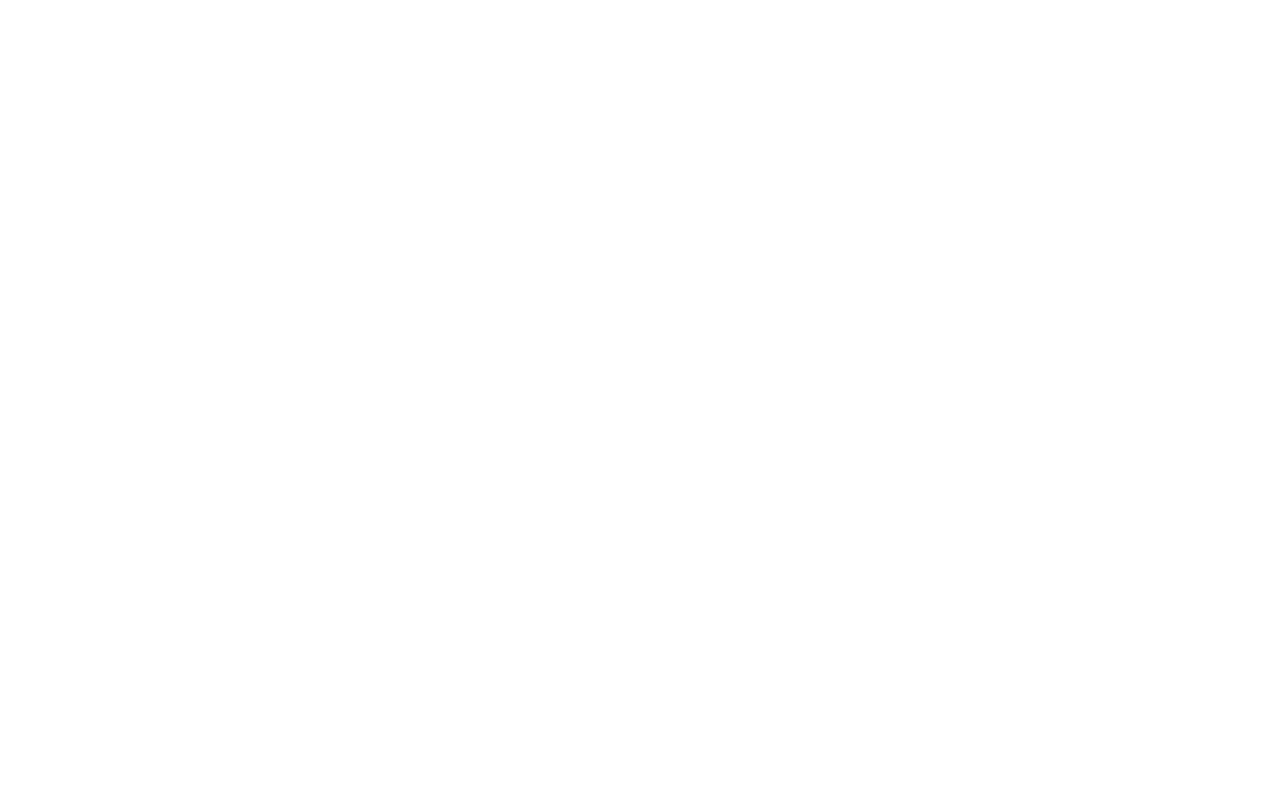
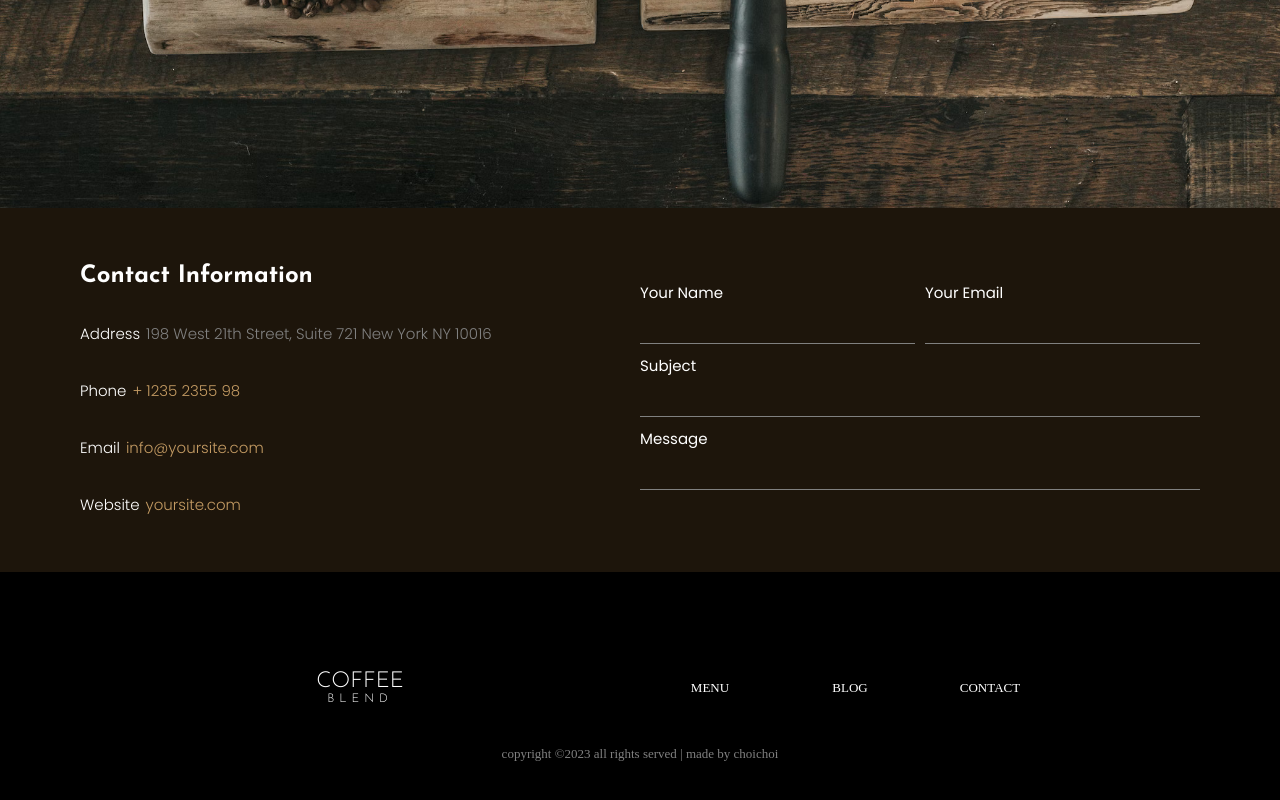
Before and after one commit to 1ChoiChoi2/1_CoffeeShop, a React (Create React App) app: page /contact in a window 1280 px wide. Shown: the part 592-1392 px from the top of the page. Before the commit the page ends 800 px from the top, so only its background shows below. Built offline with nearby package versions, Linux system fonts and the light colour scheme.

Commit message:
Adding Contact Page

```diff
--- a/src/pages/Contact.jsx
+++ b/src/pages/Contact.jsx
@@ -1,9 +1,60 @@
-import React from 'react'
+import React from "react";
+import Landing from "../components/Landing";
+import contactBackground from "../assets/contactBackground.jpg";
+import "../styles/Contact.css";
 
 const Contact = () => {
   return (
-    <div>Contact</div>
-  )
-}
+    <>
+      <Landing backgroundUrl={contactBackground} subtitle="Our Contact" />
+      <div id="contact">
+        <div className="container">
+          <div className="row">
+            <div className="contact__container">
+              <div className="contact__information">
+                <h4>Contact Information</h4>
+                <p className="contact__information--address">
+                  <span>Address</span>
+                  198 West 21th Street, Suite 721 New York NY 10016
+                </p>
+                <p className="contact__information--phone">
+                  <span>Phone</span>+ 1235 2355 98
+                </p>
+                <p className="contact__information--email">
+                  <span>Email</span>
+                  info@yoursite.com
+                </p>
+                <p className="contact__information--website">
+                  <span>Website</span>
+                  yoursite.com
+                </p>
+              </div>
+              <form className="contact__form">
+                <div className="contact__form--personal__information">
+                  <div className="form__item form__item-1">
+                    <label className="form__item--label">Your Name</label>
+                    <input className="input" type="text" />
+                  </div>
+                  <div className="form__item form__item-2">
+                    <label className="form__item--label">Your Email</label>
+                    <input className="input" type="email" />
+                  </div>
+                </div>
+                <div className="form__item form__item-3">
+                  <label className="form__item--label">Subject</label>
+                  <input className="input" type="text" />
+                </div>
+                <div className="form__item form__item-4">
+                  <label className="form__item--label">Message</label>
+                  <textarea className="input" type="text"></textarea>
+                </div>
+              </form>
+            </div>
+          </div>
+        </div>
+      </div>
+    </>
+  );
+};
 
-export default Contact
+export default Contact;
--- /dev/null
+++ b/src/styles/Contact.css
@@ -0,0 +1,97 @@
+#contact {
+  background-color: var(--color-black);
+}
+
+.contact__container {
+  display: grid;
+  grid-template-columns: repeat(2, 1fr);
+  align-items: center;
+}
+
+.contact__information {
+  display: flex;
+  flex-direction: column;
+  gap: 34px;
+}
+
+.contact__information h4 {
+  font-family: var(--font-family-primary);
+  color: var(--color-white);
+  font-size: 24px;
+}
+
+.contact__information--address,
+.contact__information--phone,
+.contact__information--email,
+.contact__information--website {
+  display: flex;
+  align-items: center;
+  gap: 6px;
+}
+
+.contact__information span {
+  color: var(--color-white);
+  font-size: 15px;
+  font-weight: 300;
+}
+
+.contact__information--address {
+  font-family: var(--font-family-secondary);
+  color: var(--color-grey);
+  font-size: 15px;
+  font-weight: 300;
+}
+
+.contact__information--phone,
+.contact__information--email,
+.contact__information--website {
+  font-family: var(--font-family-secondary);
+  color: var(--color-brown);
+  font-size: 15px;
+  font-weight: 300;
+}
+
+.form__item {
+  display: flex;
+  flex-direction: column;
+  margin-bottom: 10px;
+}
+
+.contact__form--personal__information {
+    display: flex;
+    align-items: center;
+    gap: 10px;
+}
+
+.form__item--label {
+  font-family: var(--font-family-secondary);
+  color: var(--color-white);
+  font-size: 15px;
+}
+
+.contact__form .form__item-1,
+.contact__form .form__item-2 {
+  width: 50%;
+}
+
+.contact__form .form__item-3,
+.contact__form .form__item-4 {
+  width: 100%;
+}
+
+.contact__form .form__item .input {
+
+  background-color: var(--color-black);
+  color: var(--color-white);
+  outline: none;
+  border: 1px solid var(--color-grey);
+  border-top: none;
+  border-left: none;
+  border-right: none;
+  height: 40px;
+}
+
+textarea {
+    resize: unset;
+    height: 100px;
+}
```
Also changed, not shown: src/assets/contactBackground.jpg (added).
